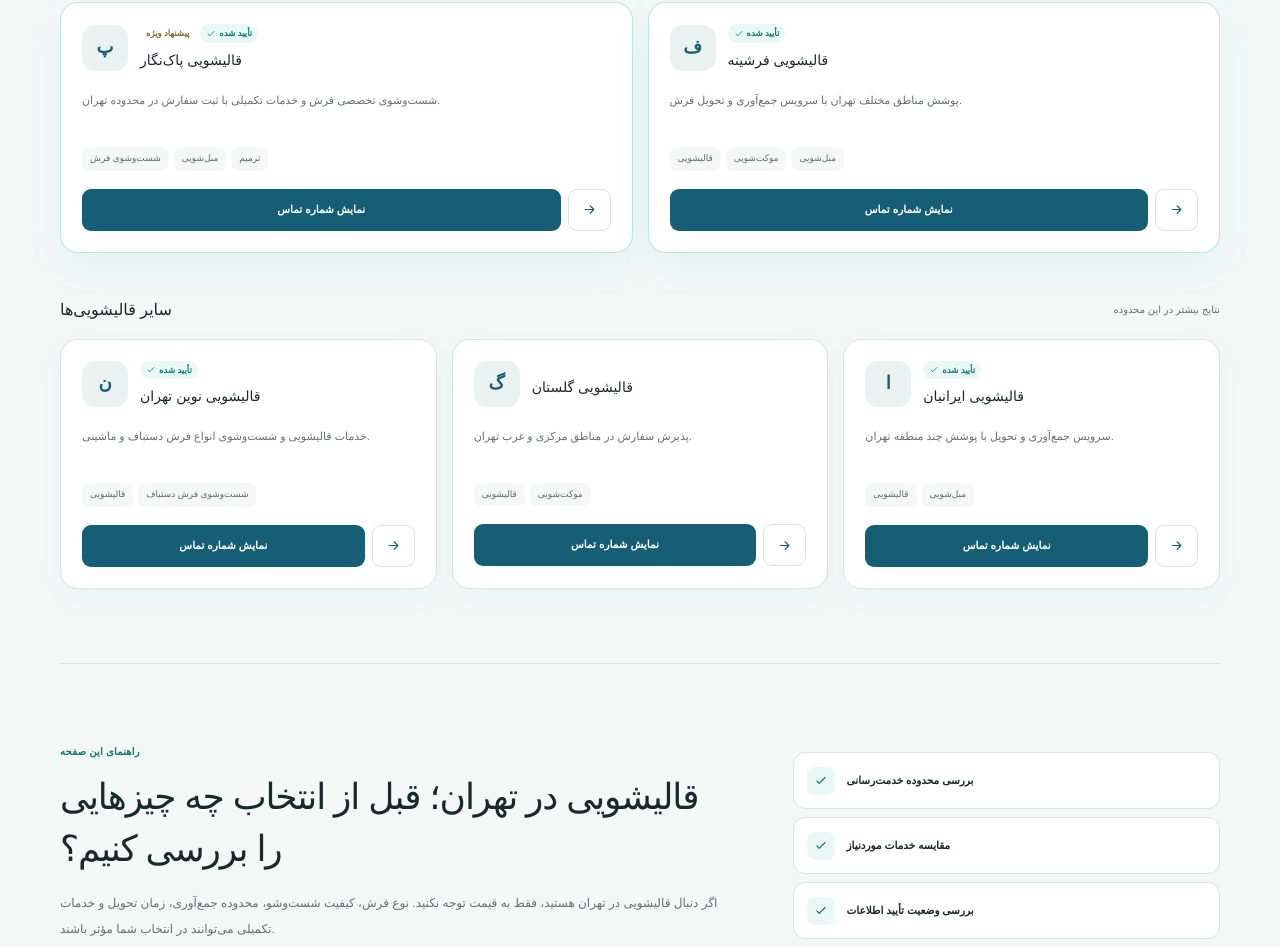
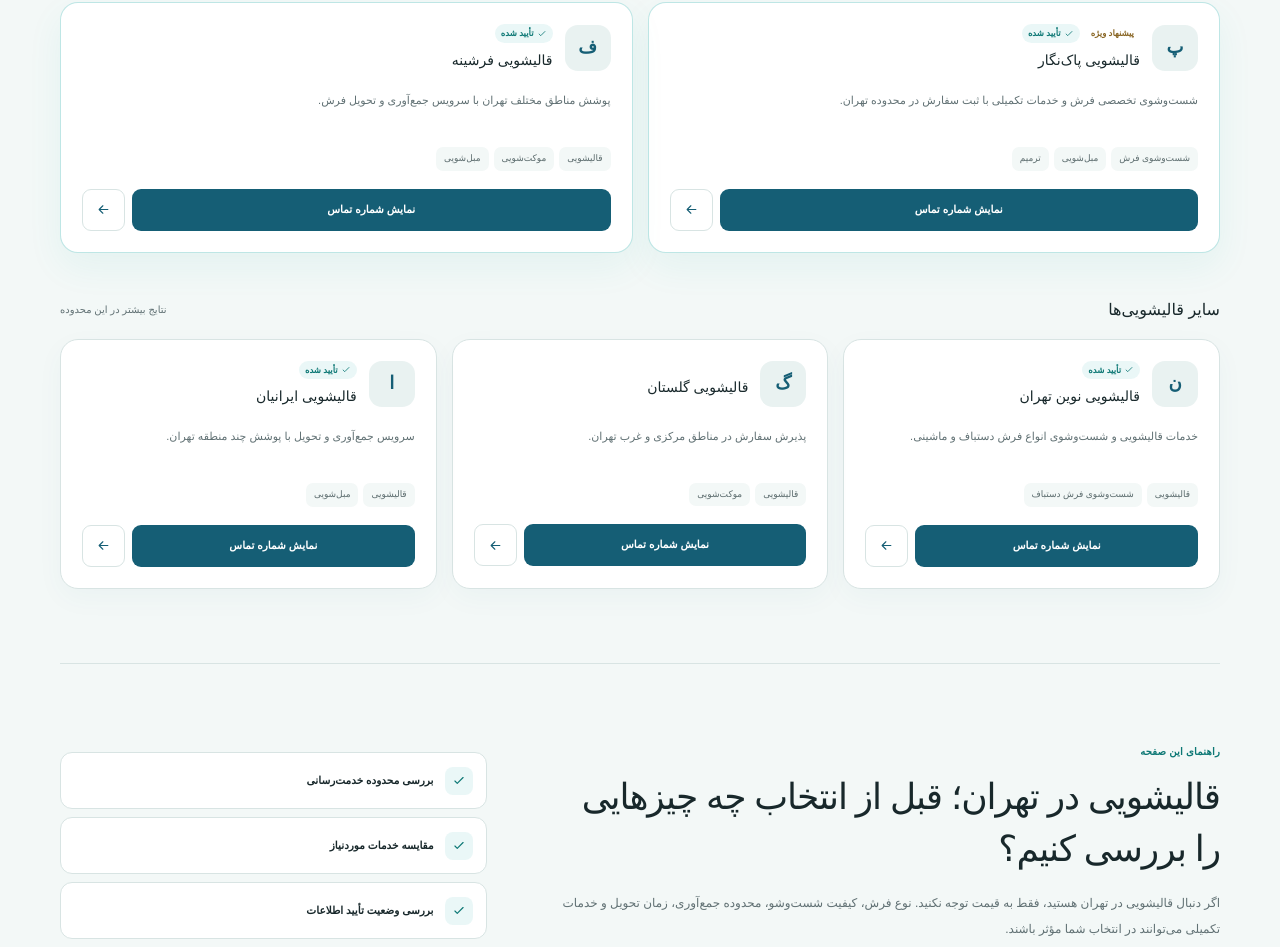
Before and after one commit to HoseinPirhadi/nextjs-boilerplate, a Next.js app: page / in a window 1280 px wide. Shown: the part 878-1825 px from the top of the page. Built offline with nearby package versions, Linux system fonts and the light colour scheme.

Commit message:
fix: apply true Persian RTL layout to city page

```diff
--- a/app/globals.css
+++ b/app/globals.css
@@ -945,3 +945,245 @@ body.header-drawer-open { overflow: hidden; }
 .location-price-row{grid-template-columns:25px 1fr auto}
 .location-area-grid,.location-related-list{grid-template-columns:1fr}
 }
+
+
+/* Persian RTL layout corrections */
+.location-page {
+  direction: rtl;
+  text-align: right;
+}
+
+.location-page .location-shell,
+.location-page .location-section,
+.location-page .location-hero-copy,
+.location-page .location-quick-card,
+.location-page .location-section-heading,
+.location-page .location-cleaner-card,
+.location-page .location-about-copy,
+.location-page .location-review-summary,
+.location-page .location-review-card,
+.location-page .location-related {
+  direction: rtl;
+  text-align: right;
+}
+
+.location-breadcrumb {
+  justify-content: flex-start;
+  direction: rtl;
+}
+
+.location-hero-grid {
+  direction: rtl;
+}
+
+.location-hero-copy {
+  order: 1;
+}
+
+.location-quick-card {
+  order: 2;
+}
+
+.location-hero-meta,
+.location-hero-actions,
+.location-service-tags,
+.location-cleaner-badges {
+  direction: rtl;
+  justify-content: flex-start;
+}
+
+.location-primary-action,
+.location-secondary-action {
+  direction: rtl;
+}
+
+.location-anchor-inner {
+  direction: rtl;
+  justify-content: flex-start;
+}
+
+.location-section-heading {
+  direction: rtl;
+}
+
+.location-section-heading > div:first-child {
+  min-width: 0;
+}
+
+.location-count,
+.location-price-note {
+  direction: rtl;
+}
+
+.location-cleaner-grid {
+  direction: rtl;
+}
+
+.location-cleaner-top {
+  direction: rtl;
+  justify-content: flex-start;
+}
+
+.location-cleaner-title {
+  text-align: right;
+}
+
+.location-cleaner-card > p {
+  text-align: right;
+}
+
+.location-cleaner-actions {
+  direction: rtl;
+}
+
+.location-phone-button {
+  direction: rtl;
+}
+
+.location-about {
+  direction: rtl;
+}
+
+.location-about-copy {
+  order: 1;
+}
+
+.location-about-points {
+  order: 2;
+  direction: rtl;
+}
+
+.location-about-points div {
+  direction: rtl;
+  justify-content: flex-start;
+}
+
+.location-price-table {
+  direction: rtl;
+}
+
+.location-price-row {
+  direction: rtl;
+  text-align: right;
+}
+
+.location-price-row b {
+  justify-self: end;
+}
+
+.location-price-row > span:nth-child(3) {
+  text-align: right;
+}
+
+.location-area-grid {
+  direction: rtl;
+}
+
+.location-area-grid a,
+.location-related-list a {
+  direction: rtl;
+}
+
+.location-area-grid a svg,
+.location-related-list a svg,
+.location-more-button svg {
+  transform: rotate(180deg);
+}
+
+.location-faq-list {
+  direction: rtl;
+}
+
+.location-faq-list summary {
+  direction: rtl;
+  text-align: right;
+}
+
+.location-faq-list summary b {
+  margin-right: auto;
+  margin-left: 0;
+}
+
+.location-reviews {
+  direction: rtl;
+}
+
+.location-review-summary {
+  order: 1;
+}
+
+.location-review-card {
+  order: 2;
+}
+
+.location-review-card-top {
+  direction: rtl;
+}
+
+.location-rating,
+.location-review-stars {
+  direction: rtl;
+  justify-content: flex-start;
+}
+
+.location-related {
+  direction: rtl;
+}
+
+.location-related > div:first-child {
+  order: 1;
+}
+
+.location-related-list {
+  order: 2;
+  direction: rtl;
+}
+
+@media (max-width: 900px) {
+  .location-hero-grid,
+  .location-about,
+  .location-reviews {
+    direction: rtl;
+  }
+
+  .location-about-copy,
+  .location-about-points,
+  .location-review-summary,
+  .location-review-card {
+    order: initial;
+  }
+
+  .location-related-list {
+    direction: rtl;
+  }
+}
+
+@media (max-width: 640px) {
+  .location-hero-copy,
+  .location-quick-card,
+  .location-section-heading,
+  .location-cleaner-card,
+  .location-about-copy,
+  .location-review-summary,
+  .location-review-card,
+  .location-related {
+    text-align: right;
+  }
+
+  .location-hero-actions {
+    direction: rtl;
+  }
+
+  .location-anchor-inner {
+    justify-content: flex-start;
+  }
+
+  .location-price-row {
+    direction: rtl;
+  }
+
+  .location-area-grid,
+  .location-related-list {
+    direction: rtl;
+  }
+}
```
